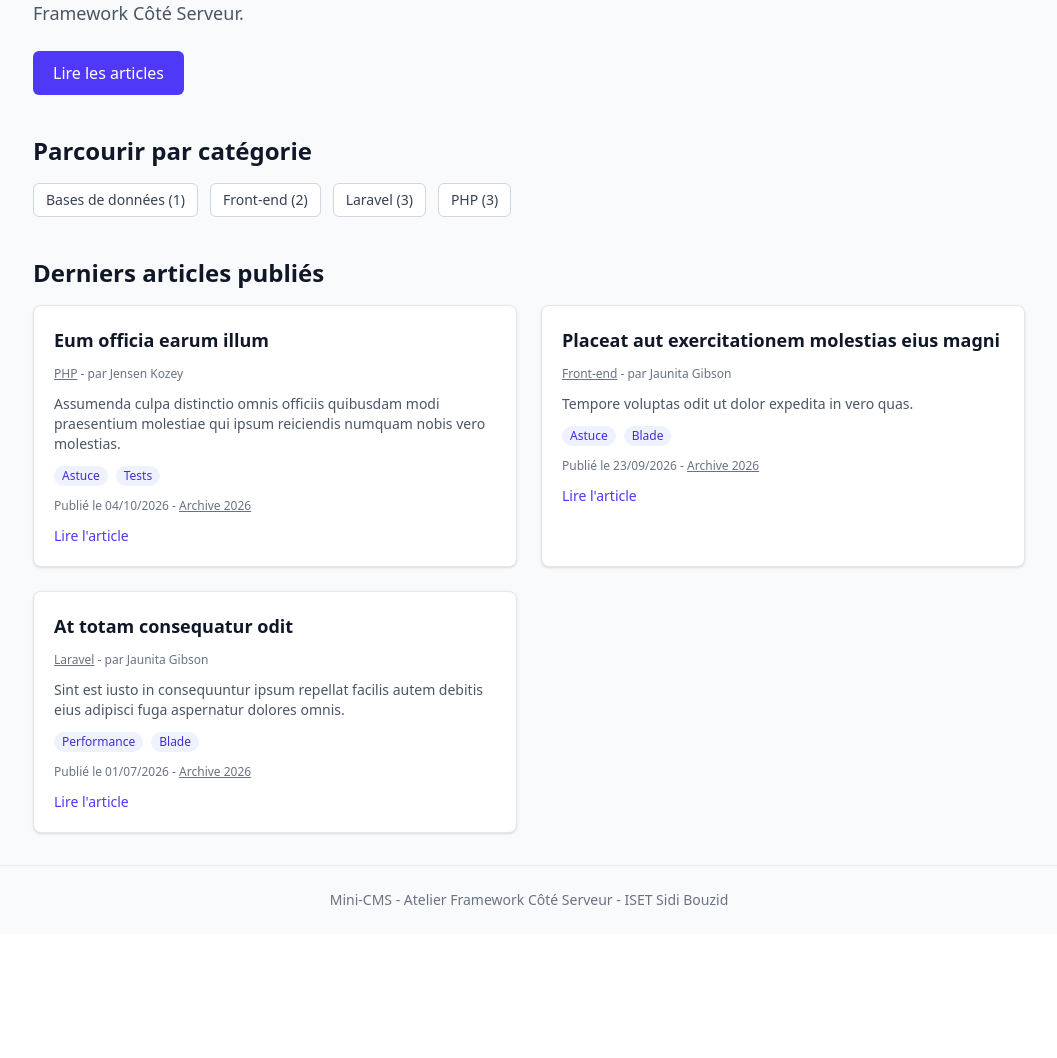
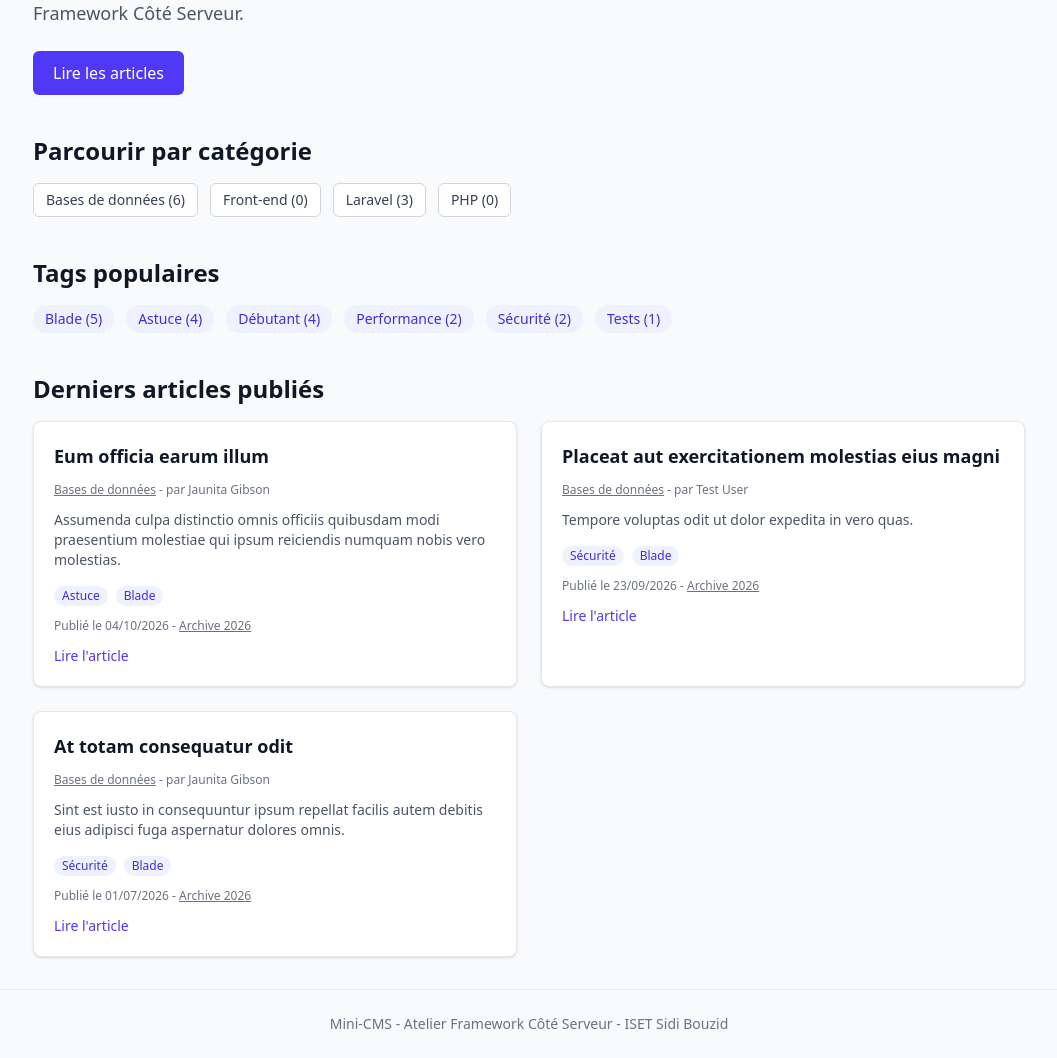
Before and after one commit to don480/mini-cms, a Laravel app: page / in a window 1280 px wide. Shown: the part 218-1276 px from the top of the page, without its empty margins (111-1168 px from the left). Before the commit the page ends 1123 px from the top, so only its background shows below. Run offline with Laravel 12, Linux system fonts and the light colour scheme; data comes from the database, SQL or seed files in the repository; style sheets or scripts are compiled from the project's sources.

Commit message:
Ajouter les pages par tag et les tags populaires
Co-authored-by: Copilot <223556219+Copilot@users.noreply.github.com>

```diff
--- a/app/Http/Controllers/PageController.php
+++ b/app/Http/Controllers/PageController.php
@@ -4,6 +4,7 @@ namespace App\Http\Controllers;
 
 use App\Models\Category;
 use App\Models\Post;
+use App\Models\Tag;
 use Illuminate\Database\Eloquent\Builder;
 use Illuminate\View\View;
 
@@ -20,6 +21,11 @@ class PageController extends Controller
             'categories' => Category::withCount(['posts' => fn (Builder $query) => $query->published()])
                 ->orderBy('name')
                 ->get(),
+            'tags' => Tag::withCount(['posts' => fn (Builder $query) => $query->published()])
+                ->orderByDesc('posts_count')
+                ->orderBy('name')
+                ->get()
+                ->filter(fn (Tag $tag) => $tag->posts_count > 0),
         ]);
     }
 
--- a/resources/views/components/post-card.blade.php
+++ b/resources/views/components/post-card.blade.php
@@ -24,7 +24,7 @@
     @if ($post->tags->isNotEmpty())
         <ul class="flex flex-wrap gap-2" aria-label="Tags de l'article">
             @foreach ($post->tags as $tag)
-                <li class="rounded-full bg-indigo-50 px-2 py-0.5 text-xs font-medium text-indigo-700">{{ $tag->name }}</li>
+                <li><a href="{{ route('posts.tag', $tag) }}" class="inline-block rounded-full bg-indigo-50 px-2 py-0.5 text-xs font-medium text-indigo-700 hover:bg-indigo-100">{{ $tag->name }}</a></li>
             @endforeach
         </ul>
     @endif
--- a/resources/views/home.blade.php
+++ b/resources/views/home.blade.php
@@ -20,6 +20,17 @@
         @endforeach
     </ul>
 
+    @if ($tags->isNotEmpty())
+        <h2 class="text-2xl font-bold mb-4">Tags populaires</h2>
+        <ul class="mb-10 flex flex-wrap gap-3" aria-label="Tags populaires">
+            @foreach ($tags as $tag)
+                <li>
+                    <a href="{{ route('posts.tag', $tag) }}" class="inline-block rounded-full bg-indigo-50 px-3 py-1 text-sm font-medium text-indigo-700 hover:bg-indigo-100">{{ $tag->name }} ({{ $tag->posts_count }})</a>
+                </li>
+            @endforeach
+        </ul>
+    @endif
+
     <h2 class="text-2xl font-bold mb-4">Derniers articles publiés</h2>
 
     <div class="grid gap-6 md:grid-cols-2">
--- a/routes/web.php
+++ b/routes/web.php
@@ -14,6 +14,7 @@ Route::get('/posts/archive/{year}', [PostController::class, 'archive'])
     ->whereNumber('year')
     ->name('posts.archive');
 Route::get('/posts/categorie/{category:slug}', [PostController::class, 'byCategory'])->name('posts.category');
+Route::get('/posts/tag/{tag:slug}', [PostController::class, 'byTag'])->name('posts.tag');
 
 Route::resource('posts', PostController::class);
 Route::patch('/posts/{post}/publication', [PostController::class, 'togglePublication'])->name('posts.publication');
```
Also changed, not shown: app/Http/Controllers/PostController.php (+12 -0 lines), notes/s08-defi.md (added, +15 -0 lines), tests/Feature/PostTaxonomyTest.php (+41 -0 lines).
